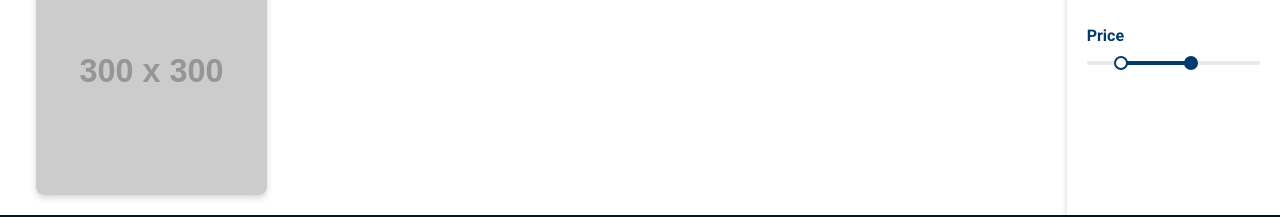
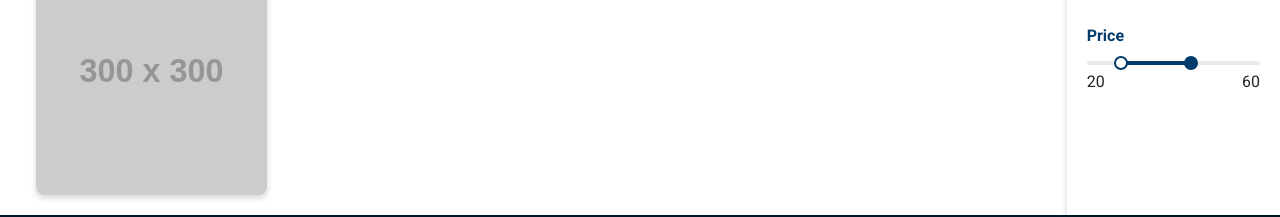
Before and after one commit to nour-gamal/Shayyek, a React (Create React App) app: page /suppliers in a window 1280 px wide. Shown: the part 411-628 px from the top of the page. Built offline with nearby package versions, Linux system fonts and the light colour scheme.

Commit message:
filter page

```diff
--- a/src/Modules/Suppliers/Components/Filter/Filter.css
+++ b/src/Modules/Suppliers/Components/Filter/Filter.css
@@ -34,3 +34,10 @@
 .suppliersFilter .rc-slider-handle.rc-slider-handle-1:active {
 	box-shadow: none;
 }
+
+.suppliersFilter .valuesContainer {
+	display: flex;
+	flex-direction: row-reverse;
+	align-items: flex-end;
+	justify-content: space-between;
+}
--- a/src/Modules/Suppliers/Components/Filter/Filter.js
+++ b/src/Modules/Suppliers/Components/Filter/Filter.js
@@ -1,4 +1,4 @@
-import React, { useState } from "react";
+import React, { useState, useEffect, useRef } from "react";
 import { Checkbox } from "antd";
 import { Range } from "rc-slider";
 import { useSelector } from "react-redux";
@@ -6,8 +6,11 @@ import "rc-slider/assets/index.css";
 import "./Filter.css";
 function Filter() {
 	const { currentLocal } = useSelector((state) => state.currentLocal);
+	const firstUpdate = useRef(true);
 	const [minValue, setMinValue] = useState(20);
 	const [maxValue, setMaxValue] = useState(60);
+	const [qualityFilter, setQualityFilter] = useState([]);
+	const [timeFilter, setTimeFilter] = useState([]);
 	const QualityOptions = [
 		{ label: "Quality 1", value: "QualityLabel1" },
 		{ label: "Quality 2", value: "QualityLabel2" },
@@ -20,10 +23,29 @@ function Filter() {
 	];
 
 	const onChange = (checkedValues, type) => {
-		console.log("checked = ", checkedValues);
-		console.log(type);
+		switch (type) {
+			case "Quality": {
+				setQualityFilter(checkedValues);
+				break;
+			}
+			case "Time": {
+				setTimeFilter(checkedValues);
+				break;
+			}
+			default: {
+				break;
+			}
+		}
 	};
 
+	useEffect(() => {
+		if (firstUpdate.current) {
+			firstUpdate.current = false;
+			return;
+		}
+
+		//Calling filter method
+	}, [qualityFilter, timeFilter, minValue, maxValue]);
 	return (
 		<aside className="suppliersFilter">
 			<h5 className="title f-21">
@@ -65,9 +87,13 @@ function Filter() {
 					]}
 					onChange={(range) => {
 						setMinValue(range[0]);
-						setMaxValue(range[0]);
+						setMaxValue(range[1]);
 					}}
 				/>
+				<div className="valuesContainer">
+					<div>{currentLocal.language === "English" ? maxValue : minValue}</div>
+					<div>{currentLocal.language === "English" ? minValue : maxValue}</div>
+				</div>
 			</section>
 		</aside>
 	);
```
